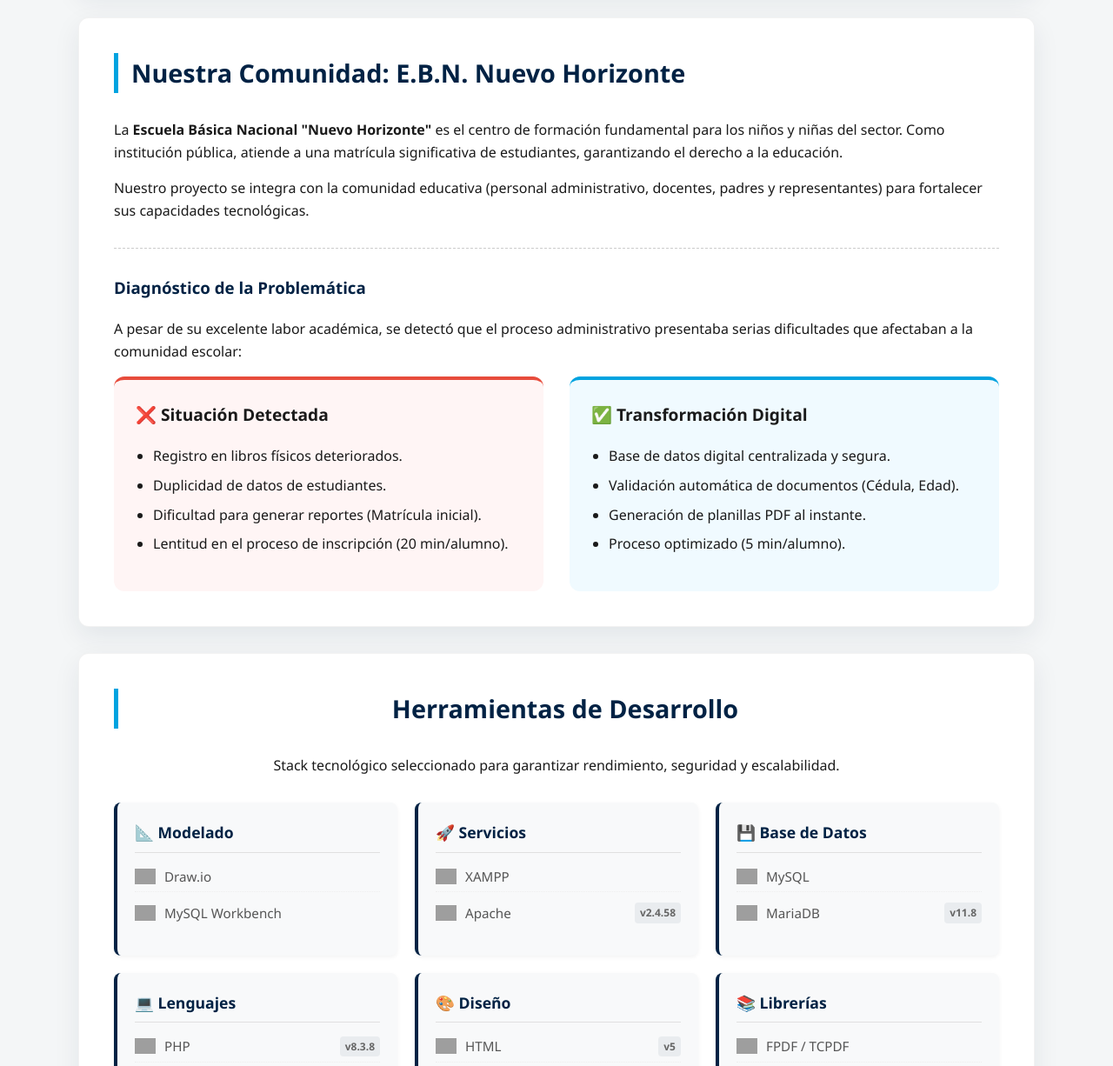
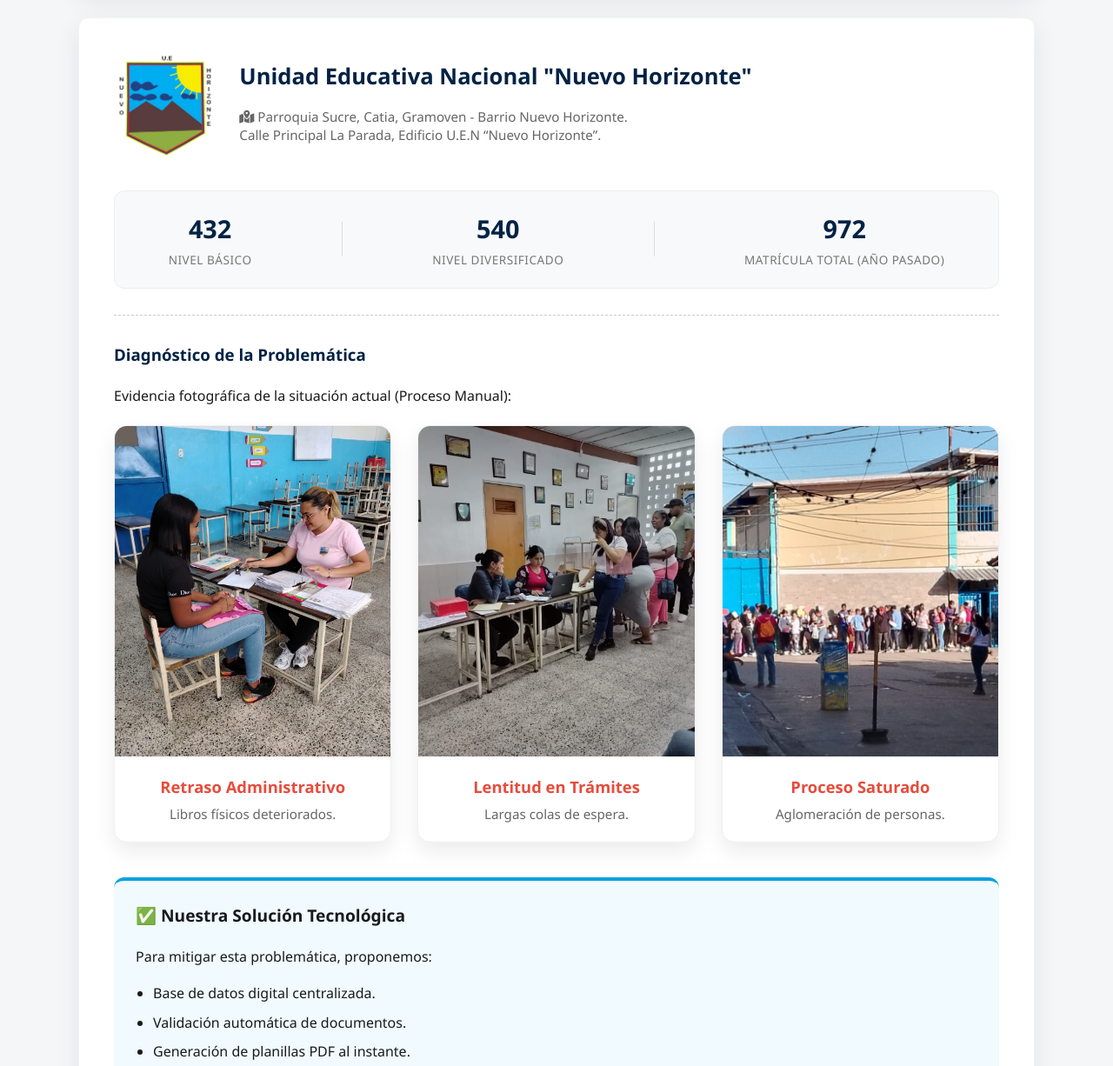
Before and after one commit to yaraque/portafolio_pst2, a plain HTML site: page index.html in a window 1280 px wide. Shown: the part 680-1906 px from the top of the page at 87% size. Drawn offline with Linux system fonts and the light colour scheme; grey boxes are pictures that could not be loaded.

Commit message:
Actualizacion de datos de la comunidad

```diff
--- a/css/style.css
+++ b/css/style.css
@@ -26,26 +26,22 @@ body {
 }
 
 /* =========================================
-   CINTILLO GUBERNAMENTAL (VERSIÓN SUTIL/DELGADA)
+   CINTILLO GUBERNAMENTAL
    ========================================= */
 .cintillo-gov {
     background-color: var(--color-blanco);
     width: 100%;
-
-    /* MODIFICACIÓN: Altura reducida a 55px (aprox 1.5cm) */
     height: 55px;
-
     display: flex;
     justify-content: space-between;
     align-items: center;
     padding: 0 5%;
-    border-bottom: 1px solid #e0e0e0; /* Borde más sutil */
+    border-bottom: 1px solid #e0e0e0;
     position: relative;
     z-index: 1001;
 }
 
 .cintillo-gov img {
-    /* Al ser más pequeño el cintillo, usamos el 80% de la altura */
     height: 80%;
     width: auto;
     object-fit: contain;
@@ -90,7 +86,7 @@ nav a:hover {
 }
 
 /* =========================================
-   HERO SECTION (PORTADA)
+   HERO SECTION
    ========================================= */
 .hero {
     background: linear-gradient(135deg, var(--color-marino) 0%, #004e92 100%);
@@ -114,7 +110,7 @@ nav a:hover {
 }
 
 /* =========================================
-   CONTENEDOR Y SECCIONES
+   CONTENEDOR GLOBAL
    ========================================= */
 .container {
     width: 90%; max-width: 1100px; margin: 0 auto;
@@ -156,30 +152,118 @@ h2 {
 hr { border: 0; border-top: 1px solid #eee; margin: 15px 0; }
 
 /* =========================================
-   GRID DE COMPARACIÓN (PROBLEMA/SOLUCIÓN)
+   SECCIÓN COMUNIDAD
+   ========================================= */
+.com-header {
+    display: flex; align-items: center; gap: 25px; margin-bottom: 30px;
+}
+.com-logo-container { flex-shrink: 0; }
+
+/* --- MODIFICACIÓN DEL LOGO AQUÍ --- */
+.com-logo {
+    width: auto;         /* Ancho automático */
+    height: 120px;       /* Altura fija para buen tamaño */
+    object-fit: contain; /* Muestra el logo completo sin cortar */
+    border-radius: 0;    /* Elimina el círculo */
+    border: none;        /* Elimina bordes extraños */
+    box-shadow: none;    /* Limpio, sin sombra de caja cuadrada */
+}
+
+.com-title h2 { border: none; padding: 0; margin: 0 0 10px 0; font-size: 1.6rem; }
+.com-address { color: #666; font-size: 0.95rem; line-height: 1.4; }
+
+/* Caja de Estadísticas */
+.stats-box {
+    background: #f8f9fa; border-radius: 12px; padding: 20px;
+    display: flex; justify-content: space-around; align-items: center;
+    flex-wrap: wrap; gap: 20px; border: 1px solid #eee;
+}
+.stat-item { text-align: center; }
+.stat-number { display: block; font-size: 1.8rem; font-weight: bold; color: var(--color-marino); }
+.stat-label { font-size: 0.85rem; color: #777; text-transform: uppercase; letter-spacing: 0.5px; }
+.stat-divider { width: 1px; height: 40px; background: #ddd; }
+
+/* =========================================
+   FOTOS VERTICALES TIPO CELULAR
+   ========================================= */
+.problem-visuals {
+    display: grid;
+    /* Ajustamos el ancho mínimo a 220px para que sean más angostas (tipo móvil) */
+    grid-template-columns: repeat(auto-fit, minmax(220px, 1fr));
+    gap: 30px;
+    margin-top: 20px;
+    justify-content: center;
+}
+
+.problem-card-visual {
+    background: #fff;
+    border-radius: 15px; /* Bordes más redondeados estilo app */
+    overflow: hidden;
+    box-shadow: 0 10px 25px rgba(0,0,0,0.08); /* Sombra más flotante */
+    border: 1px solid #f0f0f0;
+    transition: transform 0.3s;
+    text-align: center;
+    max-width: 320px; /* Ancho máximo para que no se estiren demasiado */
+    margin: 0 auto; /* Centrar si sobra espacio */
+}
+
+.problem-card-visual:hover {
+    transform: translateY(-8px);
+    box-shadow: 0 15px 30px rgba(0,0,0,0.12);
+}
+
+/* El contenedor de la imagen vertical */
+.img-wrapper-phone {
+    width: 100%;
+    /* Altura vertical (Tipo historia de whatsapp pero corta) */
+    height: 380px;
+    overflow: hidden;
+    background: #eee;
+    position: relative;
+}
+
+.img-wrapper-phone img {
+    width: 100%;
+    height: 100%;
+    object-fit: cover; /* Esto hace que la foto llene el espacio sin deformarse */
+    transition: transform 0.5s;
+}
+
+.problem-card-visual:hover img { transform: scale(1.05); }
+
+.problem-card-visual h4 {
+    margin: 20px 0 5px 0;
+    color: #e74c3c;
+    font-size: 1.15rem;
+}
+
+.problem-card-visual p {
+    font-size: 0.95rem;
+    color: #666;
+    padding: 0 15px 20px 15px;
+    margin: 0;
+}
+
+/* =========================================
+   GRID COMPARATIVO (SOLO SOLUCIÓN)
    ========================================= */
 .comparison-grid {
-    display: grid; grid-template-columns: repeat(auto-fit, minmax(300px, 1fr));
+    display: grid; grid-template-columns: 1fr;
     gap: 30px;
 }
 
-.info-card {
-    padding: 25px; border-radius: var(--borde-radio);
-}
-
-.problem { background: #fff5f5; border-top: 4px solid #e74c3c; }
+.info-card { padding: 25px; border-radius: var(--borde-radio); }
 .solution { background: #f0faff; border-top: 4px solid var(--color-claro); }
-
 .info-card h3 { margin-top: 0; font-size: 1.2rem; }
 .info-card ul { padding-left: 20px; }
 .info-card li { margin-bottom: 8px; }
 
 /* =========================================
-   HERRAMIENTAS DE DESARROLLO (MODO CON LOGOS)
+   HERRAMIENTAS DE DESARROLLO
    ========================================= */
 .tech-categories {
     display: grid;
-    grid-template-columns: repeat(auto-fit, minmax(280px, 1fr)); /* Un pelín más ancho para que quepa el logo */
+    grid-template-columns: repeat(auto-fit, minmax(280px, 1fr));
     gap: 20px;
     margin-top: 30px;
     text-align: left;
@@ -194,62 +278,27 @@ hr { border: 0; border-top: 1px solid #eee; margin: 15px 0; }
     transition: transform 0.2s ease;
 }
 
-.tech-card:hover {
-    transform: translateY(-3px);
-    background: #fff;
-    box-shadow: 0 5px 15px rgba(0,0,0,0.1);
+.tech-card:hover { transform: translateY(-3px); background: #fff; box-shadow: 0 5px 15px rgba(0,0,0,0.1); }
+
+.tech-card h3 {
+    font-size: 1.1rem; color: var(--color-marino); margin-top: 0; margin-bottom: 15px;
+    border-bottom: 1px solid #e0e0e0; padding-bottom: 8px; display: flex; align-items: center; gap: 8px;
 }
 
-.tech-card h3 {
-    font-size: 1.1rem;
-    color: var(--color-marino);
-    margin-top: 0;
-    margin-bottom: 15px;
-    border-bottom: 1px solid #e0e0e0;
-    padding-bottom: 8px;
-    display: flex;
-    align-items: center;
-    gap: 8px;
+.tech-card ul { list-style: none; padding: 0; margin: 0; }
+
+.tech-card li {
+    font-size: 0.95rem; color: #555; margin-bottom: 12px;
+    display: flex; align-items: center; gap: 10px;
+    border-bottom: 1px dotted #eee; padding-bottom: 5px;
 }
+.tech-card li:last-child { border-bottom: none; }
 
-.tech-card ul {
-    list-style: none;
-    padding: 0;
-    margin: 0;
-}
+.tech-icon { width: 24px; height: 24px; object-fit: contain; }
 
-/* Ajuste del item de lista para alinear imagen y texto */
-.tech-card li {
-    font-size: 0.95rem;
-    color: #555;
-    margin-bottom: 12px;
-    display: flex;
-    align-items: center; /* Centra el logo y el texto verticalmente */
-    gap: 10px; /* Espacio entre logo y texto */
-    border-bottom: 1px dotted #eee; /* Una línea sutil para separar items */
-    padding-bottom: 5px;
-}
-
-.tech-card li:last-child {
-    border-bottom: none;
-}
-
-/* Estilos para el LOGO de la herramienta */
-.tech-icon {
-    width: 24px;  /* Tamaño fijo */
-    height: 24px;
-    object-fit: contain;
-}
-
-/* Estilo para las etiquetas de versión */
 .version {
-    font-size: 0.75rem;
-    background-color: #e9ecef;
-    color: #666;
-    padding: 2px 6px;
-    border-radius: 4px;
-    margin-left: auto; /* Manda la versión a la derecha solita */
-    font-weight: bold;
+    font-size: 0.75rem; background-color: #e9ecef; color: #666;
+    padding: 2px 6px; border-radius: 4px; margin-left: auto; font-weight: bold;
 }
 
 /* =========================================
@@ -261,17 +310,11 @@ hr { border: 0; border-top: 1px solid #eee; margin: 15px 0; }
 }
 
 .gallery-item img {
-    width: 100%; height: auto; border-radius: 8px;
-    border: 1px solid #eee; margin: 0;
-    transition: transform 0.3s;
+    width: 100%; height: auto; border-radius: 8px; border: 1px solid #eee; margin: 0; transition: transform 0.3s;
 }
-
 .gallery-item:hover img { transform: scale(1.02); box-shadow: 0 5px 15px rgba(0,0,0,0.1); }
 
-.caption {
-    text-align: center; margin-top: 10px; font-size: 0.9rem;
-    font-weight: 600; color: #666;
-}
+.caption { text-align: center; margin-top: 10px; font-size: 0.9rem; font-weight: 600; color: #666; }
 
 /* =========================================
    BOTONES DE DESCARGA
@@ -287,11 +330,7 @@ hr { border: 0; border-top: 1px solid #eee; margin: 15px 0; }
     padding: 20px; border-radius: var(--borde-radio);
     text-decoration: none; transition: 0.3s; text-align: left;
 }
-
-.btn-download:hover {
-    background-color: var(--color-claro); transform: translateY(-3px);
-}
-
+.btn-download:hover { background-color: var(--color-claro); transform: translateY(-3px); }
 .icon-doc { font-size: 2rem; }
 
 /* =========================================
@@ -308,14 +347,12 @@ hr { border: 0; border-top: 1px solid #eee; margin: 15px 0; }
     border: 1px solid #eee; border-top: 4px solid var(--color-claro);
     transition: transform 0.3s;
 }
-
 .student-card:hover { transform: translateY(-5px); box-shadow: var(--sombra-suave); }
 
 .student-photo {
     width: 120px; height: 120px; border-radius: 50%; object-fit: cover;
     border: 3px solid var(--color-claro); padding: 3px; margin-bottom: 15px;
 }
-
 .role { color: var(--color-claro); font-weight: bold; margin: 5px 0; }
 
 /* =========================================
@@ -331,12 +368,7 @@ footer {
    RESPONSIVE (MÓVIL)
    ========================================= */
 @media (max-width: 768px) {
-    .cintillo-gov {
-        height: auto; padding: 10px;
-        flex-direction: column; gap: 10px;
-    }
-
-    /* En móvil, las imágenes más pequeñas */
+    .cintillo-gov { height: auto; padding: 10px; flex-direction: column; gap: 10px; }
     .cintillo-gov img { height: 40px; }
 
     .hero { padding: 60px 20px 80px; }
@@ -346,4 +378,13 @@ footer {
     nav a { display: block; text-align: center; background: rgba(255,255,255,0.1); }
 
     .uni-header { flex-direction: column; text-align: center; }
+
+    /* Ajustes Comunidad Móvil */
+    .com-header { flex-direction: column; text-align: center; }
+    .stat-divider { display: none; }
+    .stats-box { flex-direction: column; gap: 15px; }
+
+    /* Ajuste para que las fotos se vean bien en móvil */
+    .problem-card-visual { max-width: 100%; }
+    .img-wrapper-phone { height: 320px; }
 }
--- a/index.html
+++ b/index.html
@@ -3,9 +3,10 @@
 <head>
     <meta charset="UTF-8">
     <meta name="viewport" content="width=device-width, initial-scale=1.0">
-    <title>Sistema de Inscripción de Estudiantes | E.B.N. Nuevo Horizonte</title>
+    <title>Sistema de Inscripción de Estudiantes | U.E.N. Nuevo Horizonte</title>
     <link rel="icon" type="image/png" href="img/logo_uni.png">
     <link rel="stylesheet" href="css/style.css">
+    <link rel="stylesheet" href="https://cdnjs.cloudflare.com/ajax/libs/font-awesome/6.4.0/css/all.min.css">
 </head>
 <body>
 
@@ -20,7 +21,7 @@
                 <ul>
                     <li><a href="#inicio">Inicio</a></li>
                     <li><a href="#comunidad">Comunidad</a></li>
-                    <li><a href="#tecnologias">Herramientas de Desarrollo</a></li>
+                    <li><a href="#tecnologias">Herramientas</a></li>
                     <li><a href="#solucion">Solución</a></li>
                     <li><a href="#galeria">Demostración</a></li>
                     <li><a href="#manuales">Descargas</a></li>
@@ -33,7 +34,7 @@
     <div id="inicio" class="hero">
         <div class="hero-content">
             <h1>Sistema Integral de Inscripción de Estudiantes</h1>
-            <p class="subtitle">Escuela Básica Nacional "Nuevo Horizonte"</p>
+            <p class="subtitle">U.E.N. "Nuevo Horizonte"</p>
             <p class="description">Modernizando la gestión educativa mediante tecnología web eficiente, segura y soberana.</p>
         </div>
     </div>
@@ -55,36 +56,86 @@
         </div>
 
         <section id="comunidad">
-            <h2>Nuestra Comunidad: E.B.N. Nuevo Horizonte</h2>
-            <p>La <strong>Escuela Básica Nacional "Nuevo Horizonte"</strong> es el centro de formación fundamental para los niños y niñas del sector. Como institución pública, atiende a una matrícula significativa de estudiantes, garantizando el derecho a la educación.</p>
 
-            <p>Nuestro proyecto se integra con la comunidad educativa (personal administrativo, docentes, padres y representantes) para fortalecer sus capacidades tecnológicas.</p>
+            <div class="com-header">
+                <div class="com-logo-container">
+                    <img src="img/logo_uennh_png.png" alt="Logo U.E.N. Nuevo Horizonte" class="com-logo">
+                </div>
+                <div class="com-title">
+                    <h2>Unidad Educativa Nacional "Nuevo Horizonte"</h2>
+                    <p class="com-address">
+                        <i class="fa-solid fa-map-location-dot"></i>
+                        Parroquia Sucre, Catia, Gramoven - Barrio Nuevo Horizonte.<br>
+                        Calle Principal La Parada, Edificio U.E.N “Nuevo Horizonte”.
+                    </p>
+                </div>
+            </div>
+
+            <div class="stats-box">
+                <div class="stat-item">
+                    <span class="stat-number">432</span>
+                    <span class="stat-label">Nivel Básico</span>
+                </div>
+                <div class="stat-divider"></div>
+                <div class="stat-item">
+                    <span class="stat-number">540</span>
+                    <span class="stat-label">Nivel Diversificado</span>
+                </div>
+                <div class="stat-divider"></div>
+                <div class="stat-item highlight">
+                    <span class="stat-number">972</span>
+                    <span class="stat-label">Matrícula Total (Año Pasado)</span>
+                </div>
+            </div>
 
             <hr style="margin: 30px 0; border-top: 1px dashed #ccc;">
 
             <h3 style="color: var(--color-marino); margin-bottom: 20px;">Diagnóstico de la Problemática</h3>
-            <p>A pesar de su excelente labor académica, se detectó que el proceso administrativo presentaba serias dificultades que afectaban a la comunidad escolar:</p>
+            <p style="margin-bottom: 20px;">
+                Evidencia fotográfica de la situación actual (Proceso Manual):
+            </p>
 
-            <div class="comparison-grid">
-                <div class="info-card problem">
-                    <h3>❌ Situación Detectada</h3>
+            <div class="problem-visuals">
+
+                <div class="problem-card-visual">
+                    <div class="img-wrapper-phone">
+                        <img src="img/foto1.jpg" alt="Retraso Administrativo">
+                    </div>
+                    <h4>Retraso Administrativo</h4>
+                    <p>Libros físicos deteriorados.</p>
+                </div>
+
+                <div class="problem-card-visual">
+                    <div class="img-wrapper-phone">
+                        <img src="img/foto2.jpg" alt="Lentitud Trámite">
+                    </div>
+                    <h4>Lentitud en Trámites</h4>
+                    <p>Largas colas de espera.</p>
+                </div>
+
+                <div class="problem-card-visual">
+                    <div class="img-wrapper-phone">
+                        <img src="img/foto4.jpg" alt="Proceso Saturado">
+                    </div>
+                    <h4>Proceso Saturado</h4>
+                    <p>Aglomeración de personas.</p>
+                </div>
+
+            </div>
+
+            <div class="comparison-grid" style="margin-top: 40px;">
+                <div class="info-card solution" id="solucion">
+                    <h3>✅ Nuestra Solución Tecnológica</h3>
+                    <p>Para mitigar esta problemática, proponemos:</p>
                     <ul>
-                        <li>Registro en libros físicos deteriorados.</li>
-                        <li>Duplicidad de datos de estudiantes.</li>
-                        <li>Dificultad para generar reportes (Matrícula inicial).</li>
-                        <li>Lentitud en el proceso de inscripción (20 min/alumno).</li>
-                    </ul>
-                </div>
-                <div class="info-card solution" id="solucion">
-                    <h3>✅ Transformación Digital</h3>
-                    <ul>
-                        <li>Base de datos digital centralizada y segura.</li>
-                        <li>Validación automática de documentos (Cédula, Edad).</li>
+                        <li>Base de datos digital centralizada.</li>
+                        <li>Validación automática de documentos.</li>
                         <li>Generación de planillas PDF al instante.</li>
-                        <li>Proceso optimizado (5 min/alumno).</li>
+                        <li>Reducción drástica del tiempo de atención.</li>
                     </ul>
                 </div>
             </div>
+
         </section>
 
         <section id="tecnologias">
@@ -92,7 +143,6 @@
             <p style="text-align: center;">Stack tecnológico seleccionado para garantizar rendimiento, seguridad y escalabilidad.</p>
 
             <div class="tech-categories">
-
                 <div class="tech-card">
                     <h3>📐 Modelado</h3>
                     <ul>
@@ -106,22 +156,19 @@
                         </li>
                     </ul>
                 </div>
-
                 <div class="tech-card">
                     <h3>🚀 Servicios</h3>
                     <ul>
                         <li>
-                            <img src="https://encrypted-tbn0.gstatic.com/images?q=tbn:ANd9GcS9BZBoug_eDR7zTi0D8D3tfo7UblI_WKPPyw&s" alt="XAMPP" class="tech-icon">
+                            <img src="https://upload.wikimedia.org/wikipedia/commons/thumb/7/78/Xampp_logo.svg/512px-Xampp_logo.svg.png" alt="XAMPP" class="tech-icon">
                             <span>XAMPP</span>
                         </li>
                         <li>
                             <img src="https://cdn.jsdelivr.net/gh/devicons/devicon/icons/apache/apache-original.svg" alt="Apache" class="tech-icon">
-                            <span>Apache</span>
-                            <span class="version">v2.4.58</span>
+                            <span>Apache</span> <span class="version">v2.4.58</span>
                         </li>
                     </ul>
                 </div>
-
                 <div class="tech-card">
                     <h3>💾 Base de Datos</h3>
                     <ul>
@@ -131,24 +178,20 @@
                         </li>
                         <li>
                             <img src="https://cdn.jsdelivr.net/gh/devicons/devicon/icons/mariadb/mariadb-original.svg" alt="MariaDB" class="tech-icon">
-                            <span>MariaDB</span>
-                            <span class="version">v11.8</span>
+                            <span>MariaDB</span> <span class="version">v11.8</span>
                         </li>
                     </ul>
                 </div>
-
                 <div class="tech-card">
                     <h3>💻 Lenguajes</h3>
                     <ul>
                         <li>
                             <img src="https://cdn.jsdelivr.net/gh/devicons/devicon/icons/php/php-original.svg" alt="PHP" class="tech-icon">
-                            <span>PHP</span>
-                            <span class="version">v8.3.8</span>
+                            <span>PHP</span> <span class="version">v8.3.8</span>
                         </li>
                         <li>
                             <img src="https://cdn.jsdelivr.net/gh/devicons/devicon/icons/javascript/javascript-original.svg" alt="JS" class="tech-icon">
-                            <span>JavaScript</span>
-                            <span class="version">ES6</span>
+                            <span>JavaScript</span> <span class="version">ES6</span>
                         </li>
                         <li>
                             <img src="https://cdn.jsdelivr.net/gh/devicons/devicon/icons/jquery/jquery-original.svg" alt="JQuery" class="tech-icon">
@@ -156,28 +199,23 @@
                         </li>
                     </ul>
                 </div>
-
                 <div class="tech-card">
                     <h3>🎨 Diseño</h3>
                     <ul>
                         <li>
                             <img src="https://cdn.jsdelivr.net/gh/devicons/devicon/icons/html5/html5-original.svg" alt="HTML5" class="tech-icon">
-                            <span>HTML</span>
-                            <span class="version">v5</span>
+                            <span>HTML</span> <span class="version">v5</span>
                         </li>
                         <li>
                             <img src="https://cdn.jsdelivr.net/gh/devicons/devicon/icons/css3/css3-original.svg" alt="CSS3" class="tech-icon">
-                            <span>CSS</span>
-                            <span class="version">v3</span>
+                            <span>CSS</span> <span class="version">v3</span>
                         </li>
                         <li>
                             <img src="https://cdn.jsdelivr.net/gh/devicons/devicon/icons/bootstrap/bootstrap-original.svg" alt="Bootstrap" class="tech-icon">
-                            <span>Bootstrap</span>
-                            <span class="version">v5.3.8</span>
+                            <span>Bootstrap</span> <span class="version">v5.3.8</span>
                         </li>
                     </ul>
                 </div>
-
                 <div class="tech-card">
                     <h3>📚 Librerías</h3>
                     <ul>
@@ -199,7 +237,6 @@
                         </li>
                     </ul>
                 </div>
-
                 <div class="tech-card">
                     <h3>🛠️ Complementos</h3>
                     <ul>
@@ -221,25 +258,21 @@
                         </li>
                     </ul>
                 </div>
-
             </div>
         </section>
 
         <section id="galeria">
             <h2>Demostración del Sistema</h2>
             <p>Interfaz intuitiva diseñada para facilitar la labor del personal administrativo.</p>
-
             <div class="gallery-grid">
                 <div class="gallery-item">
                     <img src="img/login_sistema.jpg" alt="Login del Sistema">
                     <div class="caption">Acceso Seguro (Login)</div>
                 </div>
-
                 <div class="gallery-item">
                     <img src="img/dashboard.jpg" alt="Panel Principal">
                     <div class="caption">Panel de Control (Dashboard)</div>
                 </div>
-
                 <div class="gallery-item">
                     <img src="img/registro.jpg" alt="Módulo de Inscripción">
                     <div class="caption">Formulario de Inscripción</div>
@@ -250,7 +283,6 @@
         <section id="manuales">
             <h2>Documentación Técnica</h2>
             <p>Recursos necesarios para la operación y mantenimiento del sistema.</p>
-
             <div class="manual-grid">
                 <a href="docs/Manual_Usuario.pdf" class="btn-download" download>
                     <span class="icon-doc">📘</span>
@@ -259,7 +291,6 @@
                         <br><small>Guía para operadores</small>
                     </div>
                 </a>
-
                 <a href="docs/Manual_Tecnico.pdf" class="btn-download" download>
                     <span class="icon-doc">⚙️</span>
                     <div>
@@ -273,7 +304,6 @@
         <section id="equipo">
             <h2>Equipo Desarrollador</h2>
             <p>Estudiantes del PNF en Informática comprometidos con la solución.</p>
-
             <div class="team-grid">
                 <div class="student-card">
                     <img src="img/yusmelya.png" alt="Yusmely Araque" class="student-photo">
```
Also changed, not shown: img/foto1.jpg (added), img/foto2.jpg (added), img/foto3jpg.jpg (added), img/foto4.jpg (added).
